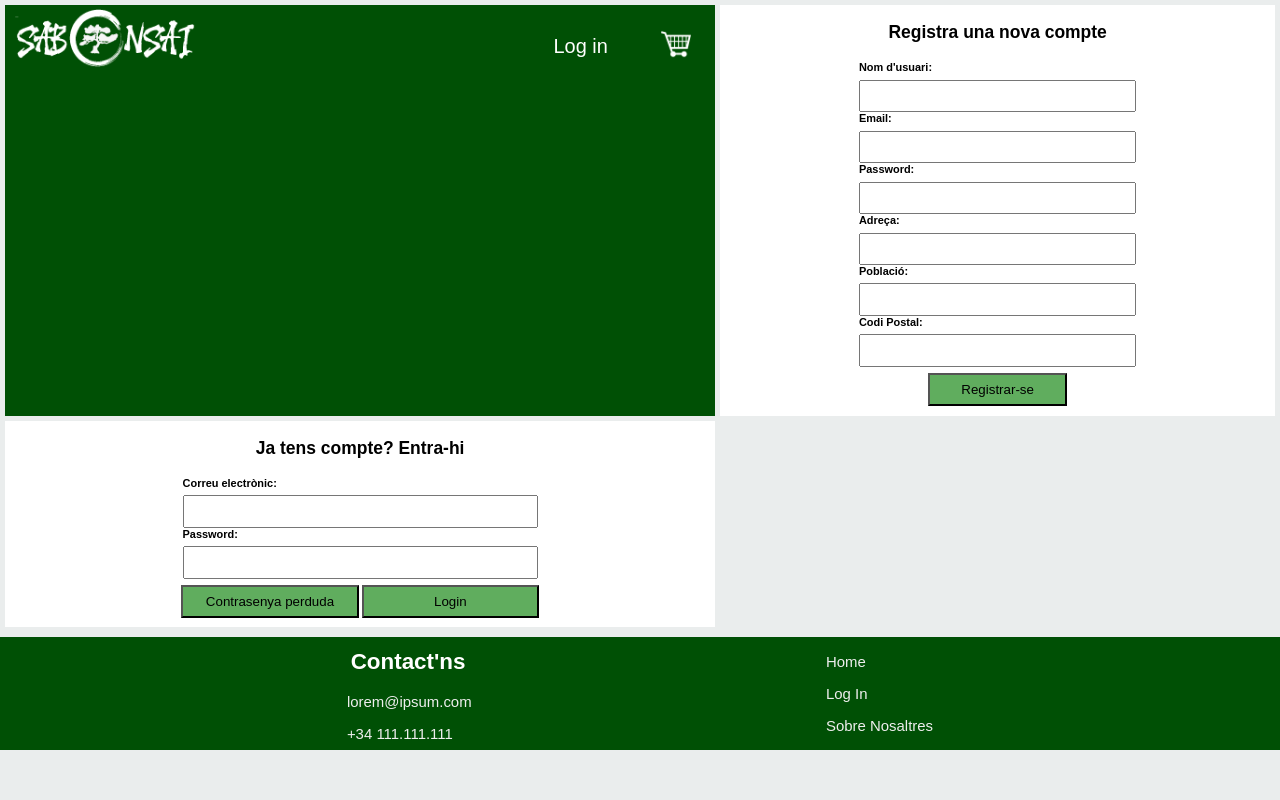
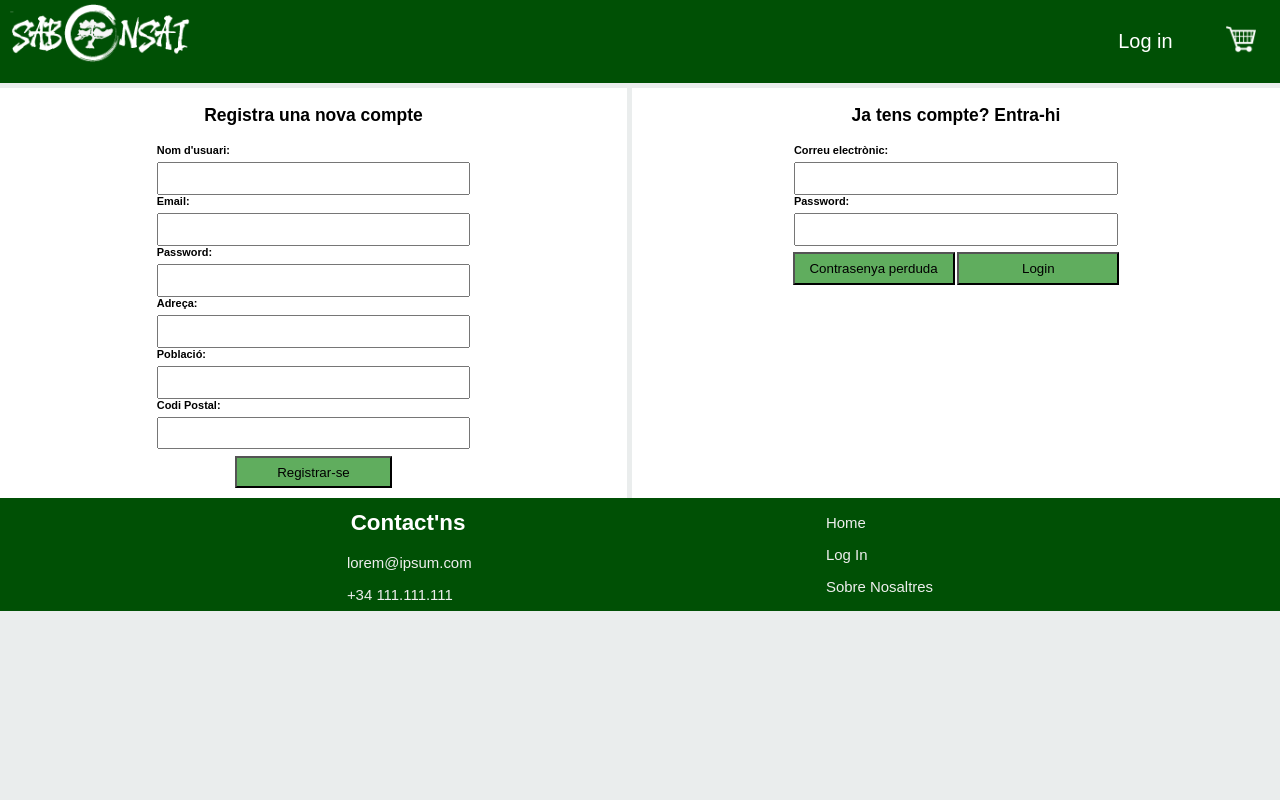
Before and after one commit to MarcSalaManzano/sabonsai, a PHP site: page /?accio=login in a window 1280 px wide. Run offline with PHP 8.4, Linux system fonts and the light colour scheme.

Commit message:
login CSS updated

```diff
--- a/css/login.css
+++ b/css/login.css
@@ -2,7 +2,6 @@
     display: grid;
     grid-column-gap: 5px;
     grid-row-gap: 5px;
-    padding: 5px;
     grid-template-areas:
         'Head Head'
         'Register Login'
--- a/resource_login.php
+++ b/resource_login.php
@@ -10,15 +10,15 @@
 <body>
 
 <div id="layoutLogin">
-    <header id="header-container">
+    <header id="header-container" style="grid-area: Head">
         <?php require __DIR__ . '/controller/header.php'; ?>
     </header>
 
-    <section id="formRegister">
+    <section id="formRegister" style="grid-area: Register">
         <?php require __DIR__ . '/controller/registre.php'; ?>
     </section>
 
-    <section id="formLogin">
+    <section id="formLogin" style="grid-area: Login">
         <?php require __DIR__ . '/controller/login.php'; ?>
     </section>
 </div>
```
